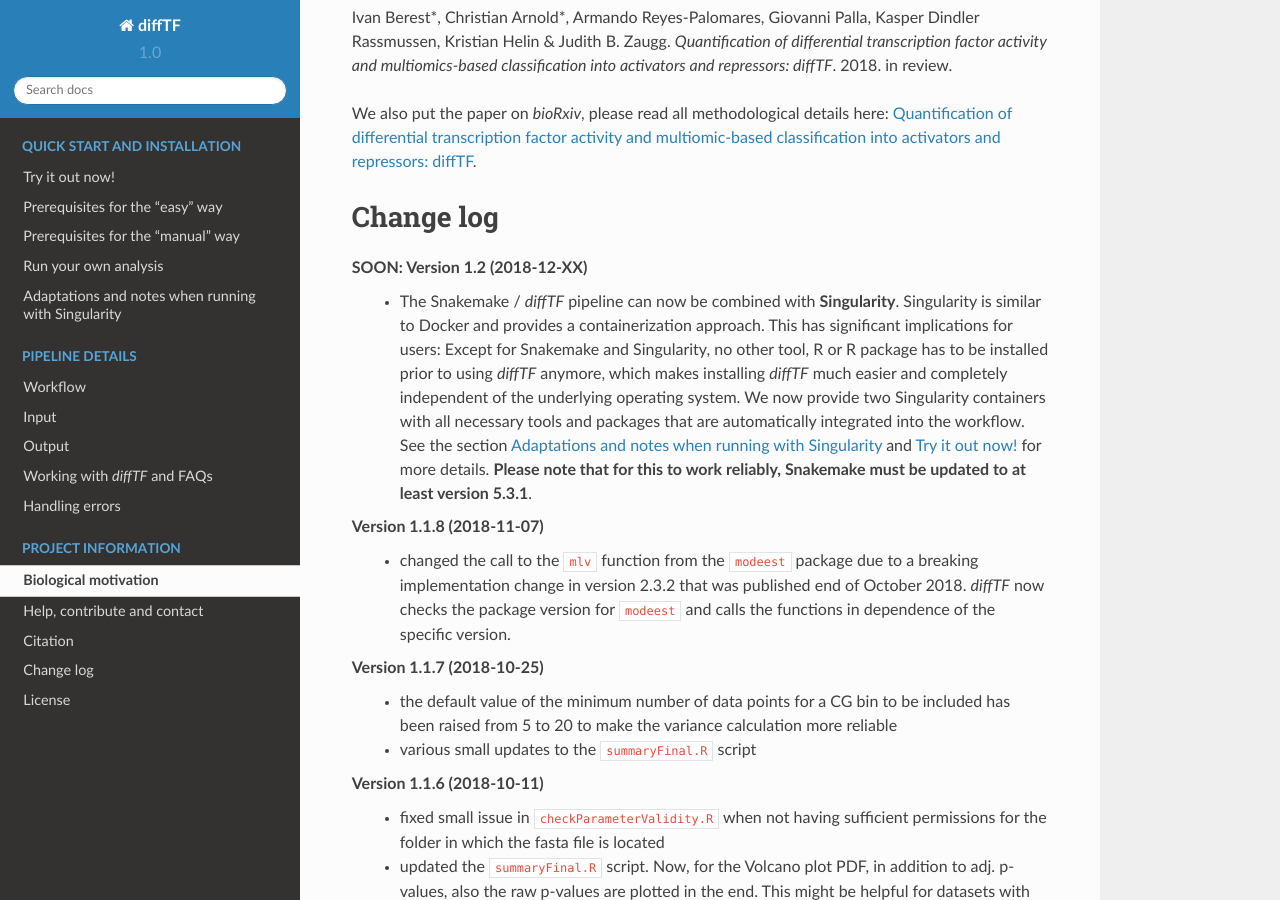
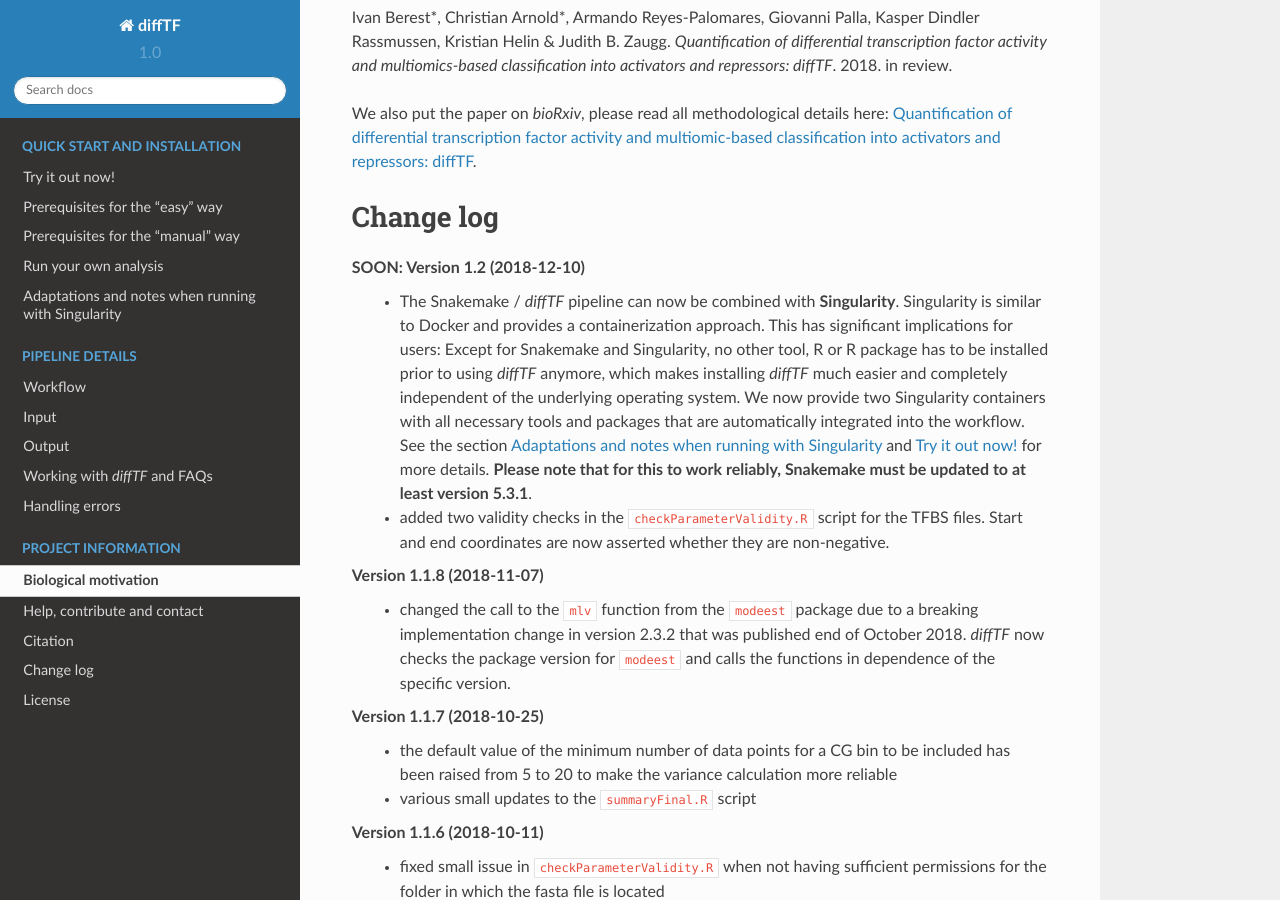
Before and after one commit to jfallmann/diffTF_Fork, a Sphinx documentation site: the page built from docs/projectInfo.rst, in a window 1280 px wide and 900 px high, scrolled down 852 px. Built offline with Sphinx 7.4.7 and the Read the Docs theme 2.0.0, drawn with Linux system fonts in a browser that asks for light colours.

Commit message:
Updated changelog in Docs for Version 1.2

```diff
--- a/docs/projectInfo.rst
+++ b/docs/projectInfo.rst
@@ -32,8 +32,9 @@
 Change log
 ============================
 
-SOON: Version 1.2 (2018-12-XX)
+SOON: Version 1.2 (2018-12-10)
     - The Snakemake / *diffTF* pipeline can now be combined with **Singularity**. Singularity is similar to Docker and provides a containerization approach. This has significant implications for users: Except for Snakemake and Singularity, no other tool, R or R package has to be installed prior to using *diffTF* anymore, which makes installing *diffTF* much easier and completely independent of the underlying operating system. We now provide two Singularity containers with all necessary tools and packages that are automatically integrated into the workflow. See the section :ref:`docs-singularityNotes` and :ref:`docs-quickstart` for more details. **Please note that for this to work reliably, Snakemake must be updated to at least version 5.3.1**.
+    - added two validity checks in the ``checkParameterValidity.R`` script for the TFBS files. Start and end coordinates are now asserted whether they are non-negative.
 
 Version 1.1.8 (2018-11-07)
     - changed the call to the ``mlv`` function from the ``modeest`` package due to a breaking implementation change in version 2.3.2 that was published end of October 2018. *diffTF* now checks the package version for ``modeest`` and calls the functions in dependence of the specific version.
```
